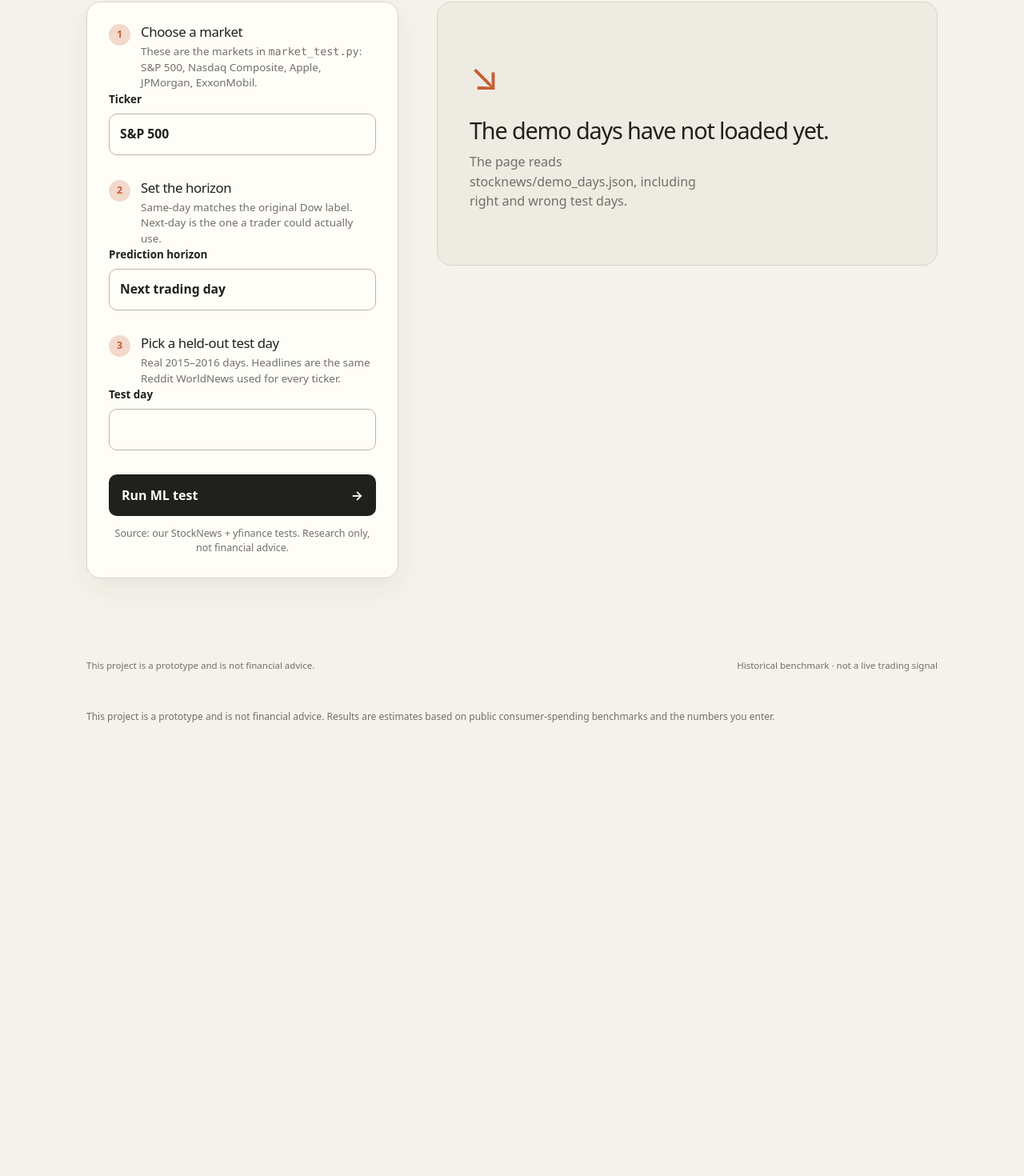
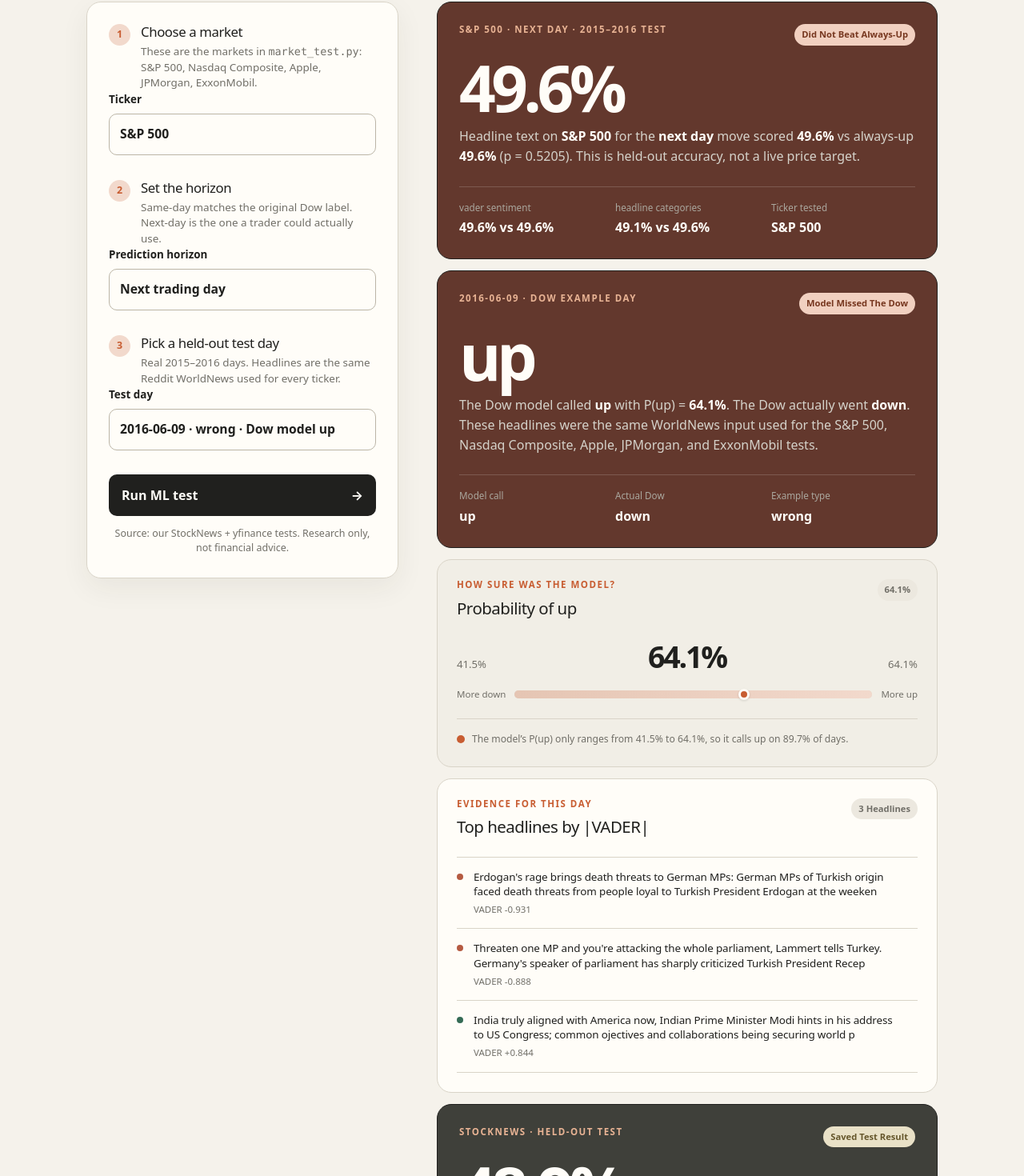
Before and after one commit to QWERTYhu66/LookAhead, a Next.js app in the folder frontend/: page / in a window 1280 px wide. Shown: the part 450-1920 px from the top of the page at 80% size. Before the commit the page ends 1380 px from the top, so only its background shows below. Built offline with nearby package versions, Linux system fonts and the light colour scheme.

Commit message:
Load saved study data on startup
Co-authored-by: Manus <dev-agent@manus.ai>

```diff
--- a/frontend/src/app/page.tsx
+++ b/frontend/src/app/page.tsx
@@ -4,8 +4,8 @@ import { useRef, useState } from "react";
 import Link from "next/link";
 import { DISCLAIMER } from "@/lib/types";
 import { useScrollAnimations } from "@/lib/useScrollAnimations";
-import type { ReportedStockNewsResults } from "@/data/stocknews-results";
-import type { DemoDay, DemoDays, OtherMarketTest } from "@/data/demo-days";
+import { reportedStockNewsResults, type ReportedStockNewsResults } from "@/data/stocknews-results";
+import { reportedDemoDays, type DemoDay, type DemoDays, type OtherMarketTest } from "@/data/demo-days";
 
 type StockNewsResults = ReportedStockNewsResults;
 
@@ -29,9 +29,9 @@ async function fetchJson<T>(url: string, init?: RequestInit) {
 
 export default function Home() {
   const rootRef = useRef<HTMLDivElement>(null);
-  const [results, setResults] = useState<StockNewsResults | null>(null);
-  const [demo, setDemo] = useState<DemoDays | null>(null);
-  const [selectedDate, setSelectedDate] = useState("");
+  const [results, setResults] = useState<StockNewsResults | null>(reportedStockNewsResults);
+  const [demo, setDemo] = useState<DemoDays | null>(reportedDemoDays);
+  const [selectedDate, setSelectedDate] = useState(reportedDemoDays.days[0]?.date ?? "");
   const [ticker, setTicker] = useState<(typeof MARKETS)[number]["ticker"]>("S&P 500");
   const [horizon, setHorizon] = useState<"same_day" | "next_day">("next_day");
   const [loading, setLoading] = useState(false);
```
